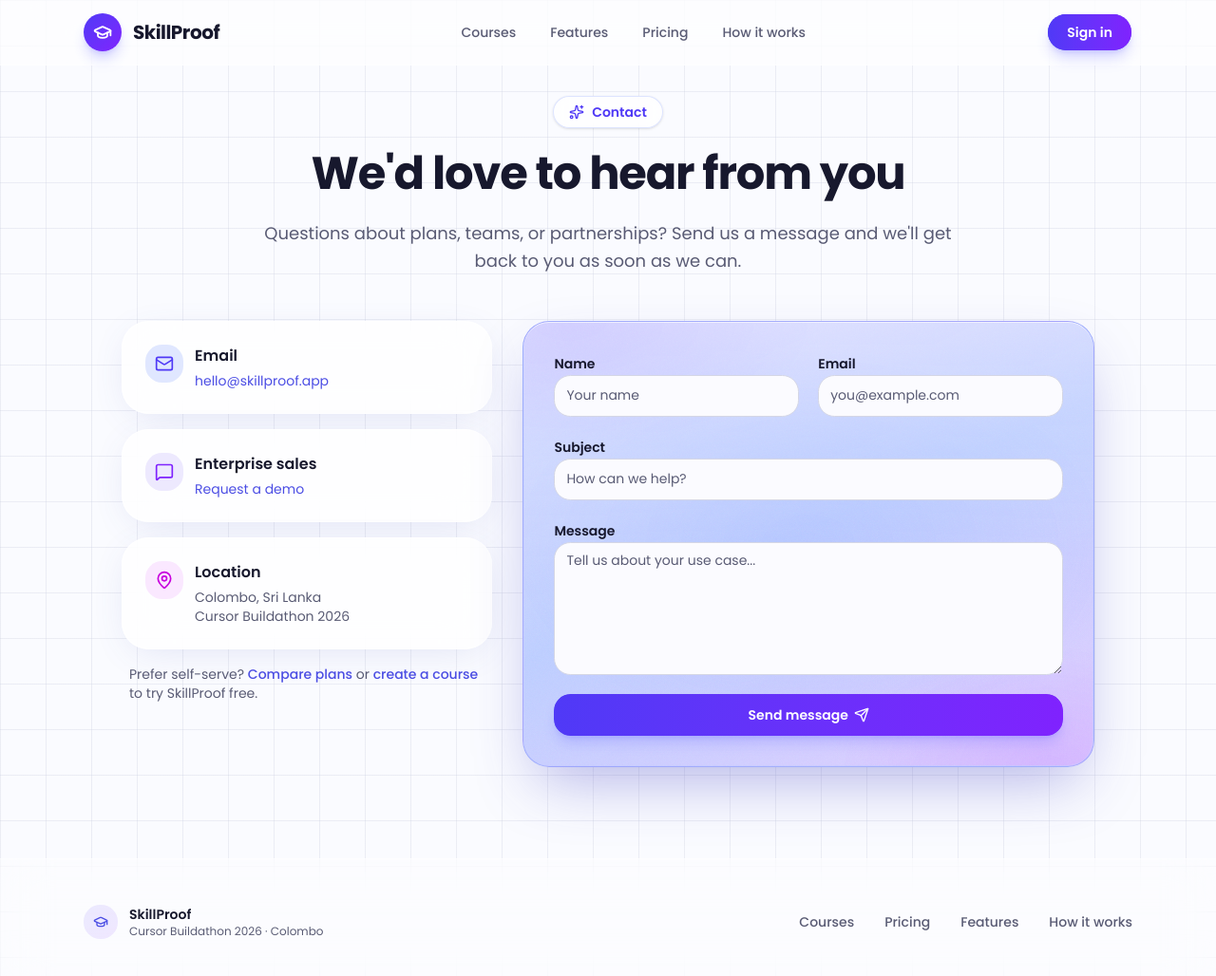
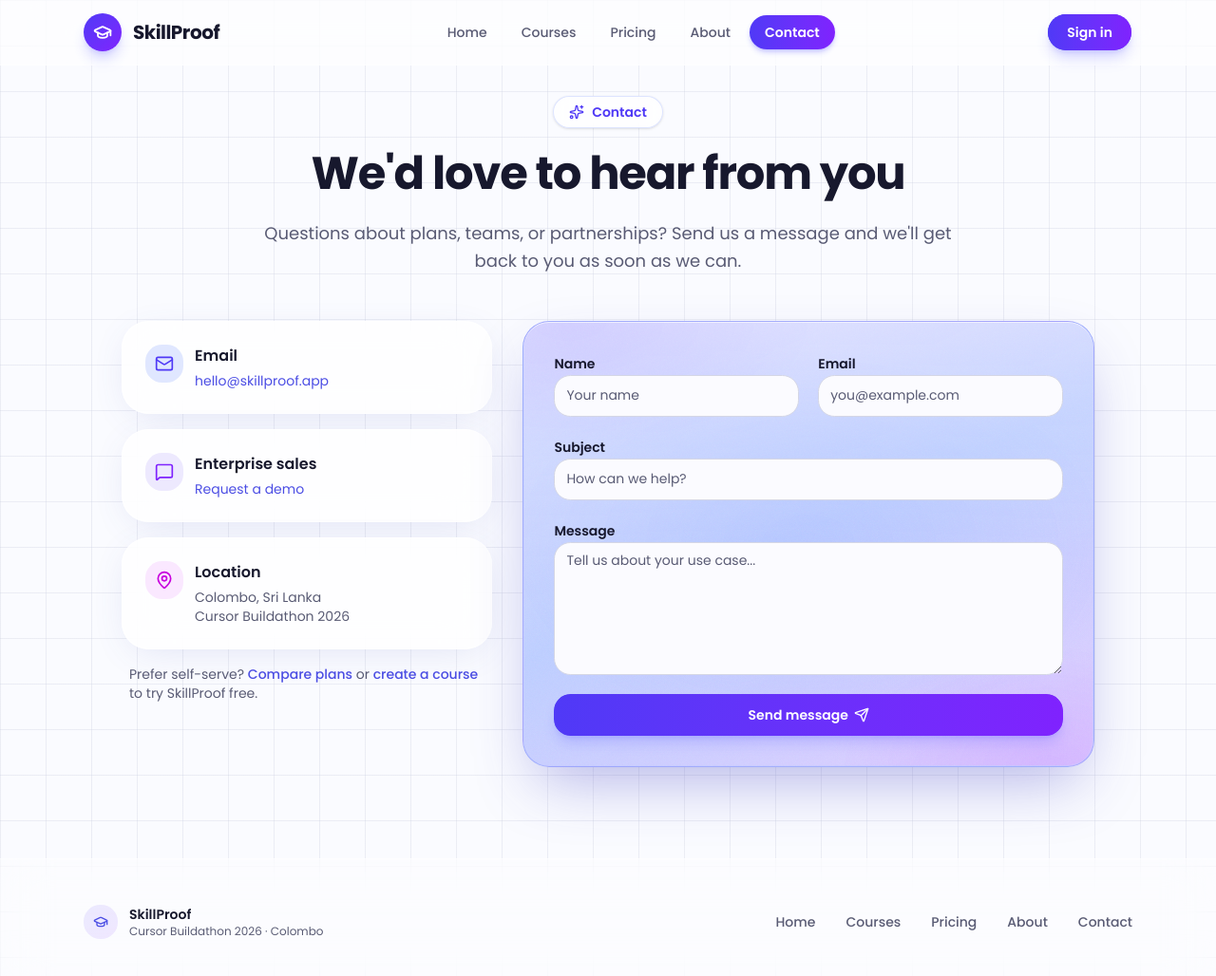
Before and after one commit to Vibe-Coders-Cursor-Buildathon/skill-proof, a Next.js app: page /contact in a window 1280 px wide. Shown: the top 1028 px of the page at 95% size. Built offline with nearby package versions, Linux system fonts and the light colour scheme; no server answers.

Commit message:
feat home page

```diff
--- a/src/components/home/hero-section.tsx
+++ b/src/components/home/hero-section.tsx
@@ -18,7 +18,7 @@ export function HeroSection() {
           className="mb-6 gap-2 rounded-full border-0 bg-white/90 px-4 py-1.5 text-sm font-medium text-primary shadow-md shadow-indigo-500/10 backdrop-blur-sm"
         >
           <Sparkles className="size-4" />
-          Powered by Gemini 2.5 Flash
+          Create · Learn · Get certified
         </Badge>
 
         <h1 className="text-balance text-4xl font-bold leading-[1.1] tracking-tight sm:text-5xl md:text-[3.5rem]">
--- a/src/components/home/latest-courses-section.tsx
+++ b/src/components/home/latest-courses-section.tsx
@@ -10,7 +10,7 @@ export function LatestCoursesSection() {
   const latest = getLatestCourses(MOCK_COURSES, 6);
 
   return (
-    <section id="courses" className="py-20 md:py-28">
+    <section id="courses" className="py-[11px]">
       <div className="mx-auto max-w-6xl px-4 sm:px-6">
         <div className="flex flex-col items-start justify-between gap-4 sm:flex-row sm:items-end">
           <div className="max-w-xl">
--- a/src/components/home/pricing-section.tsx
+++ b/src/components/home/pricing-section.tsx
@@ -58,9 +58,9 @@ const PLAN_ACCENT: Record<
   },
 };
 
-export function PricingSection() {
+export function PricingSection({ className }: { className?: string }) {
   return (
-    <section id="pricing" className="relative overflow-hidden py-3">
+    <section className={cn("relative overflow-hidden", className ?? "py-3")}>
       <div
         aria-hidden
         className="pricing-surface pointer-events-none absolute inset-0 -z-10"
@@ -259,7 +259,7 @@ function PricingCard({ plan }: { plan: PricingPlan }) {
             plan.id === "enterprise" ? (
               <a href="mailto:hello@skillproof.app" />
             ) : (
-              <a href="#upload" />
+              <a href="/#upload" />
             )
           }
         >
--- a/src/components/layout/footer.tsx
+++ b/src/components/layout/footer.tsx
@@ -1,5 +1,7 @@
 import Link from "next/link";
 import { GraduationCap } from "lucide-react";
+
+import { MAIN_NAV_LINKS } from "@/config/nav";
 
 export function Footer() {
   return (
@@ -17,18 +19,15 @@ export function Footer() {
           </div>
         </div>
         <div className="flex flex-wrap justify-center gap-6 text-sm font-medium text-muted-foreground sm:gap-8">
-          <Link href="/courses" className="transition-colors hover:text-primary">
-            Courses
-          </Link>
-          <Link href="/#pricing" className="transition-colors hover:text-primary">
-            Pricing
-          </Link>
-          <Link href="/#features" className="transition-colors hover:text-primary">
-            Features
-          </Link>
-          <Link href="/#how-it-works" className="transition-colors hover:text-primary">
-            How it works
-          </Link>
+          {MAIN_NAV_LINKS.map((link) => (
+            <Link
+              key={link.href}
+              href={link.href}
+              className="transition-colors hover:text-primary"
+            >
+              {link.label}
+            </Link>
+          ))}
         </div>
       </div>
     </footer>
--- /dev/null
+++ b/src/components/layout/header-nav.tsx
@@ -0,0 +1,66 @@
+"use client";
+
+import Link from "next/link";
+import { usePathname } from "next/navigation";
+import { useEffect, useState } from "react";
+
+import { MAIN_NAV_LINKS } from "@/config/nav";
+import { cn } from "@/lib/utils";
+
+function useHash() {
+  const [hash, setHash] = useState("");
+
+  useEffect(() => {
+    const update = () => setHash(window.location.hash);
+    update();
+    window.addEventListener("hashchange", update);
+    return () => window.removeEventListener("hashchange", update);
+  }, []);
+
+  return hash;
+}
+
+function isLinkActive(
+  link: (typeof MAIN_NAV_LINKS)[number],
+  pathname: string,
+  hash: string,
+) {
+  if (link.active === "home") {
+    return pathname === "/" && !hash;
+  }
+  if (link.active === "hash") {
+    return pathname === "/" && hash === (link.hash ?? "");
+  }
+  if (link.active === "path") {
+    return pathname === link.href || pathname.startsWith(`${link.href}/`);
+  }
+  return false;
+}
+
+export function HeaderNav() {
+  const pathname = usePathname();
+  const hash = useHash();
+
+  return (
+    <nav className="hidden items-center gap-1 md:flex">
+      {MAIN_NAV_LINKS.map((link) => {
+        const active = isLinkActive(link, pathname, hash);
+        return (
+          <Link
+            key={link.href}
+            href={link.href}
+            className={cn(
+              "rounded-full px-4 py-2 text-sm font-medium transition-all duration-200",
+              active
+                ? "bg-gradient-to-r from-indigo-600 to-violet-600 font-semibold text-white shadow-md shadow-indigo-500/30"
+                : "text-muted-foreground hover:bg-indigo-50 hover:text-indigo-700",
+            )}
+            aria-current={active ? "page" : undefined}
+          >
+            {link.label}
+          </Link>
+        );
+      })}
+    </nav>
+  );
+}
--- a/src/components/layout/header.tsx
+++ b/src/components/layout/header.tsx
@@ -2,13 +2,7 @@ import Link from "next/link";
 import { GraduationCap } from "lucide-react";
 
 import { HeaderAuth } from "@/components/auth/header-auth";
-
-const NAV_LINKS = [
-  { href: "/courses", label: "Courses" },
-  { href: "/#features", label: "Features" },
-  { href: "/#pricing", label: "Pricing" },
-  { href: "/#how-it-works", label: "How it works" },
-] as const;
+import { HeaderNav } from "@/components/layout/header-nav";
 
 export function Header() {
   return (
@@ -23,17 +17,7 @@ export function Header() {
           </span>
         </Link>
 
-        <nav className="hidden items-center gap-1 md:flex">
-          {NAV_LINKS.map((link) => (
-            <Link
-              key={link.href}
-              href={link.href}
-              className="rounded-full px-4 py-2 text-sm font-medium text-muted-foreground transition-colors hover:bg-white/80 hover:text-foreground"
-            >
-              {link.label}
-            </Link>
-          ))}
-        </nav>
+        <HeaderNav />
         <HeaderAuth />
       </div>
     </header>
--- a/src/components/upload/content-upload-card.tsx
+++ b/src/components/upload/content-upload-card.tsx
@@ -413,7 +413,7 @@ export function ContentUploadCard({ onSubmit }: ContentUploadCardProps) {
         </Button>
 
         <p className="mt-4 text-center text-xs font-medium text-muted-foreground">
-          Powered by Gemini 2.5 Flash · Course ready in ~60 seconds
+          Your course is ready in about 60 seconds
         </p>
     </form>
   );
--- /dev/null
+++ b/src/config/nav.ts
@@ -0,0 +1,15 @@
+export type NavLink = {
+  href: string;
+  label: string;
+  /** Home: active on `/` with no hash. hash: active when hash matches. path: pathname match */
+  active: "home" | "hash" | "path";
+  hash?: string;
+};
+
+export const MAIN_NAV_LINKS: NavLink[] = [
+  { href: "/", label: "Home", active: "home" },
+  { href: "/courses", label: "Courses", active: "path" },
+  { href: "/pricing", label: "Pricing", active: "path" },
+  { href: "/about", label: "About", active: "path" },
+  { href: "/contact", label: "Contact", active: "path" },
+];
```
